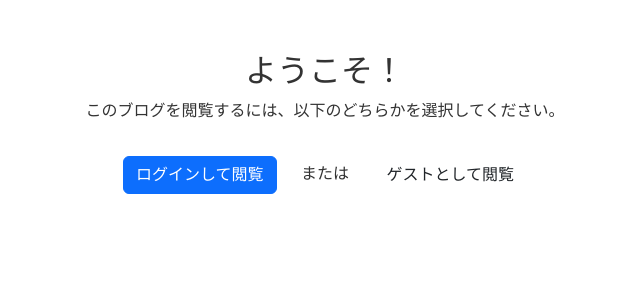
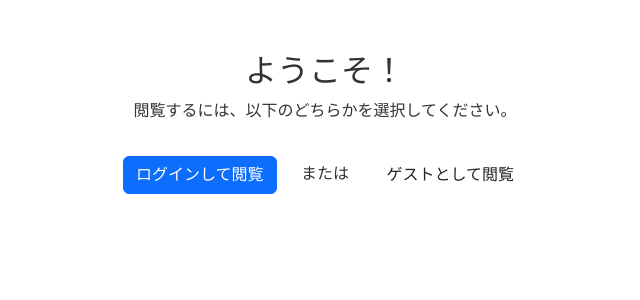
Before and after one commit to k-ito-0906/djangogirls, a Django app: page /welcome/ in a window 1280 px wide. Shown: the part 109-409 px from the top of the page, without its empty margins (315-955 px from the left). Run offline with Django 5.2, Linux system fonts and the light colour scheme.

Commit message:
fix: gate.htmlの文言を修正し、設定ファイルのコメントを簡潔にした

```diff
--- a/blog/templates/blog/gate.html
+++ b/blog/templates/blog/gate.html
@@ -3,7 +3,7 @@
 {% block content %}
 <div class="post" style="text-align: center; padding: 50px;">
     <h2>ようこそ！</h2>
-    <p>このブログを閲覧するには、以下のどちらかを選択してください。</p>
+    <p>閲覧するには、以下のどちらかを選択してください。</p>
     <div style="margin-top: 30px;">
         <a href="{% url 'login' %}" class="btn btn-primary">ログインして閲覧</a>
         <span style="margin: 0 20px;">または</span>
--- a/mysite/settings.py
+++ b/mysite/settings.py
@@ -53,7 +53,7 @@ for env_path in possible_envs:
 SECRET_KEY = os.environ.get('DJANGO_SECRET_KEY')
 
 # SECURITY WARNING: don't run with debug turned on in production!
-DEBUG = True # 本番環境では False にする
+DEBUG = True # 本番環境では False
 
 ALLOWED_HOSTS = ['127.0.0.1', '.pythonanywhere.com']
 
```
